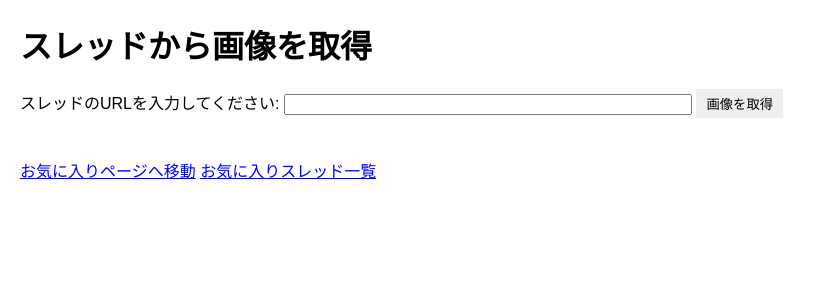
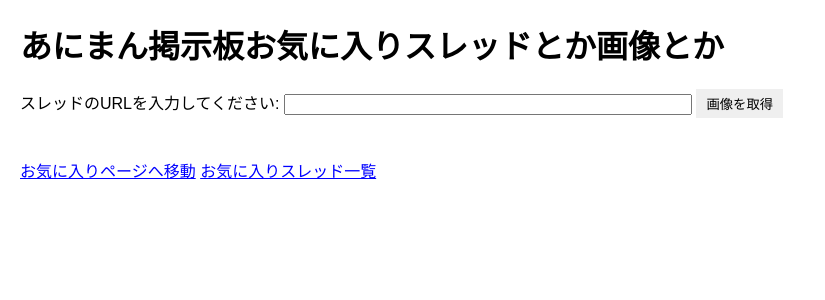
Before and after one commit to channkenn/animan_image, a Flask app: page / in a window 1280 px wide. Shown: the top 300 px of the page, without its empty margins (0-825 px from the left). Run offline with Flask 3, Linux system fonts and the light colour scheme.

Commit message:
タイトル変更あにまん掲示板お気に入りスレッドとか画像とか

```diff
--- a/templates/index.html
+++ b/templates/index.html
@@ -3,11 +3,11 @@
 <head>
     <meta charset="UTF-8">
     <meta name="viewport" content="width=device-width, initial-scale=1.0">
-    <title>あにまん掲示板storageなしコピー</title>
+    <title>あにまん掲示板お気に入りスレッドとか画像とか</title>
     <link rel="stylesheet" href="{{ url_for('static', filename='styles.css') }}">
 </head>
 <body>
-    <h1>スレッドから画像を取得</h1>
+    <h1>あにまん掲示板お気に入りスレッドとか画像とか</h1>
 
     {% if warning_message %}
         <p style="color: red; font-weight: bold;">{{ warning_message }}</p>
```
